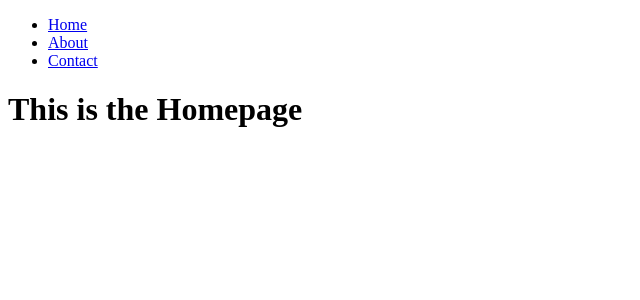
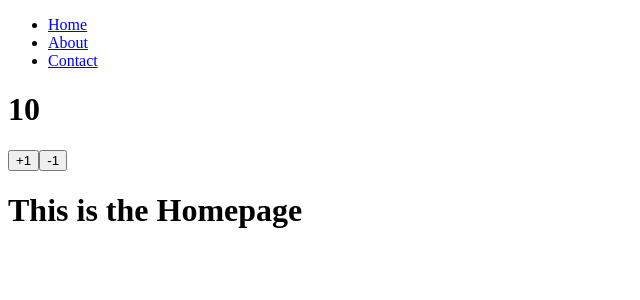
Before and after one commit to ajrussellaudio/react-ssr-router-redux, a React app: page / in a window 1280 px wide. Shown: the top 300 px of the page, without its empty margins (0-640 px from the left). Built offline with nearby package versions, Linux system fonts and the light colour scheme.

Commit message:
add counter with store

```diff
--- a/package.json
+++ b/package.json
@@ -12,9 +12,13 @@
   "dependencies": {
     "babel-core": "6.26.3",
     "babel-loader": "7.1.5",
+    "babel-plugin-transform-object-rest-spread": "6.26.0",
     "babel-preset-env": "1.7.0",
     "babel-preset-react": "6.24.1",
+    "connected-react-router": "5.0.1",
+    "history": "4.7.2",
     "html-webpack-plugin": "3.2.0",
+    "prop-types": "15.6.2",
     "react": "16.6.0",
     "react-dom": "16.6.0",
     "react-redux": "5.1.0",
--- a/src/App.js
+++ b/src/App.js
@@ -3,11 +3,13 @@ import { Route } from 'react-router-dom';
 import Homepage from './components/Homepage';
 import About from './components/About';
 import Contact from './components/Contact';
+import Counter from './components/Counter';
 import Navbar from './components/Navbar';
 
 const App = () => (
   <React.Fragment>
     <Navbar />
+    <Counter />
     <Route exact path="/" component={Homepage} />
     <Route path="/about" component={About} />
     <Route path="/contact" component={Contact} />
--- /dev/null
+++ b/src/components/Counter.js
@@ -0,0 +1,30 @@
+import React from 'react';
+import PropTypes from 'prop-types';
+import { connect } from 'react-redux';
+import { bindActionCreators } from '../../../../../Library/Caches/typescript/3.1/node_modules/redux';
+import { incrementCounter, decrementCounter } from '../redux/actions';
+
+const Counter = ({ counter, incrementCounter, decrementCounter }) => {
+  return (
+    <React.Fragment>
+      <h1>{counter}</h1>
+      <button onClick={incrementCounter}>+1</button>
+      <button onClick={decrementCounter}>-1</button>
+    </React.Fragment>
+  );
+};
+
+Counter.propTypes = {
+  counter: PropTypes.number,
+  incrementCounter: PropTypes.func,
+  decrementCounter: PropTypes.func
+};
+
+const mapStateToProps = state => ({ ...state });
+const mapDispatchToProps = dispatch =>
+  bindActionCreators({ incrementCounter, decrementCounter }, dispatch);
+
+export default connect(
+  mapStateToProps,
+  mapDispatchToProps
+)(Counter);
--- a/src/index.js
+++ b/src/index.js
@@ -1,13 +1,17 @@
 import React from 'react';
 import ReactDOM from 'react-dom';
 import { BrowserRouter } from 'react-router-dom';
+import { Provider } from 'react-redux';
 
+import { store } from './redux/store';
 import App from './App';
 
 const routedApp = (
-  <BrowserRouter>
-    <App />
-  </BrowserRouter>
+  <Provider store={store}>
+    <BrowserRouter>
+      <App />
+    </BrowserRouter>
+  </Provider>
 );
 
 ReactDOM.render(routedApp, document.getElementById('app'));
--- /dev/null
+++ b/src/redux/actions/counter.js
@@ -0,0 +1,9 @@
+import { INCREMENT_COUNTER, DECREMENT_COUNTER } from './types';
+
+export const incrementCounter = () => ({
+  type: INCREMENT_COUNTER
+});
+
+export const decrementCounter = () => ({
+  type: DECREMENT_COUNTER
+});
--- /dev/null
+++ b/src/redux/actions/index.js
@@ -0,0 +1,2 @@
+export * from './types';
+export * from './counter';
--- /dev/null
+++ b/src/redux/actions/types.js
@@ -0,0 +1,2 @@
+export const INCREMENT_COUNTER = 'INCREMENT_COUNTER';
+export const DECREMENT_COUNTER = 'DECREMENT_COUNTER';
--- /dev/null
+++ b/src/redux/reducers/counter.js
@@ -0,0 +1,17 @@
+import { INCREMENT_COUNTER, DECREMENT_COUNTER } from '../actions';
+
+const initialState = 10;
+
+export default function counterReducer(state = initialState, action) {
+  switch (action.type) {
+    case INCREMENT_COUNTER: {
+      return state + 1;
+    }
+    case DECREMENT_COUNTER: {
+      return state - 1;
+    }
+    default: {
+      return state;
+    }
+  }
+}
--- /dev/null
+++ b/src/redux/reducers/index.js
@@ -0,0 +1,6 @@
+import { combineReducers } from 'redux';
+import counterReducer from './counter';
+
+export default combineReducers({
+  counter: counterReducer
+});
--- /dev/null
+++ b/src/redux/store.js
@@ -0,0 +1,17 @@
+import { createStore, applyMiddleware } from 'redux';
+import { connectRouter, routerMiddleware } from 'connected-react-router';
+import createHistory from 'history/createBrowserHistory';
+import reducer from './reducers';
+import { composeWithDevTools } from 'redux-devtools-extension';
+
+const history = createHistory();
+
+const initialState = { counter: 10 };
+
+const store = createStore(
+  connectRouter(history)(reducer),
+  initialState,
+  composeWithDevTools(applyMiddleware(routerMiddleware(history)))
+);
+
+export { history, store };
```
Also changed, not shown: .babelrc, 1 other file (tests, documents, lock files or other folders).
